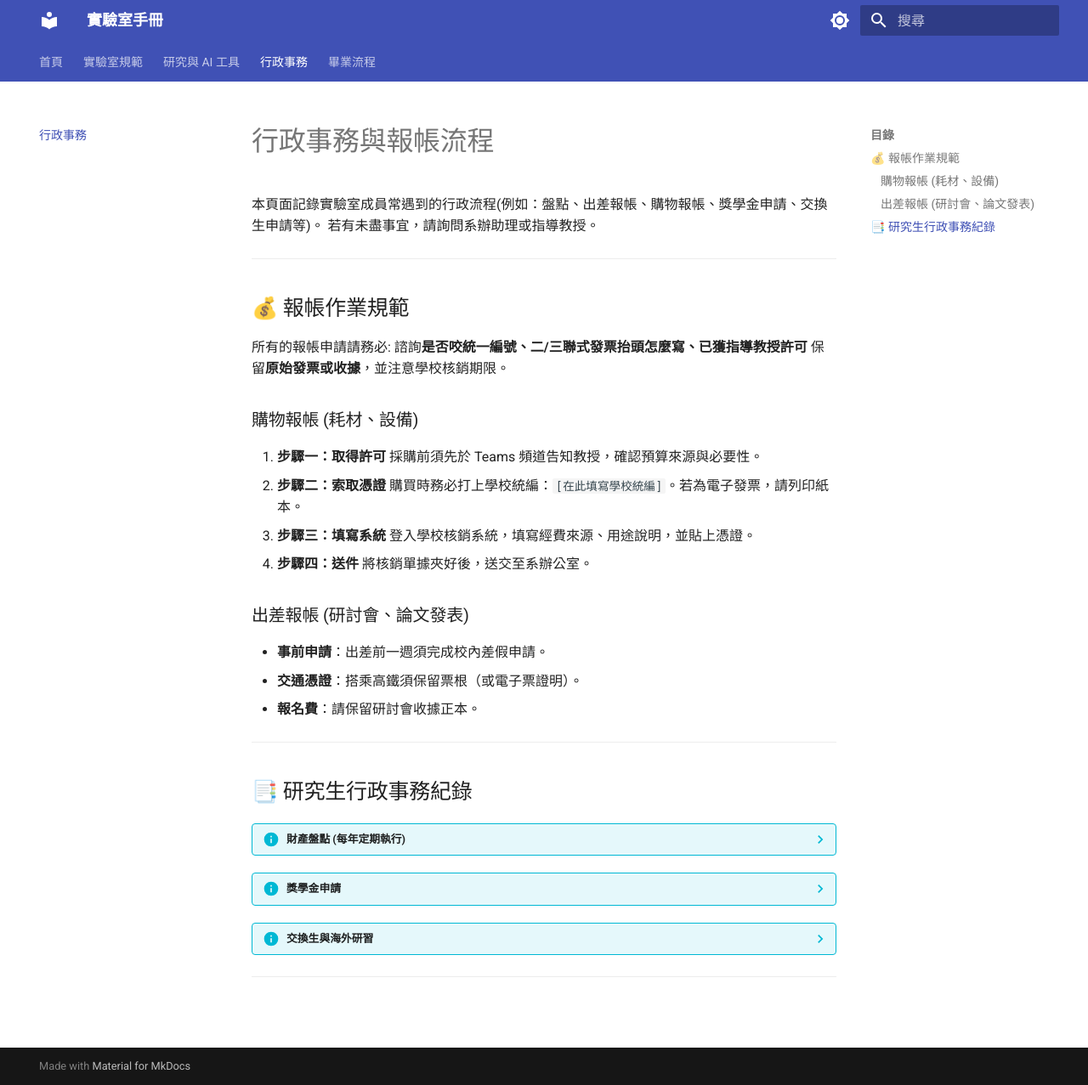
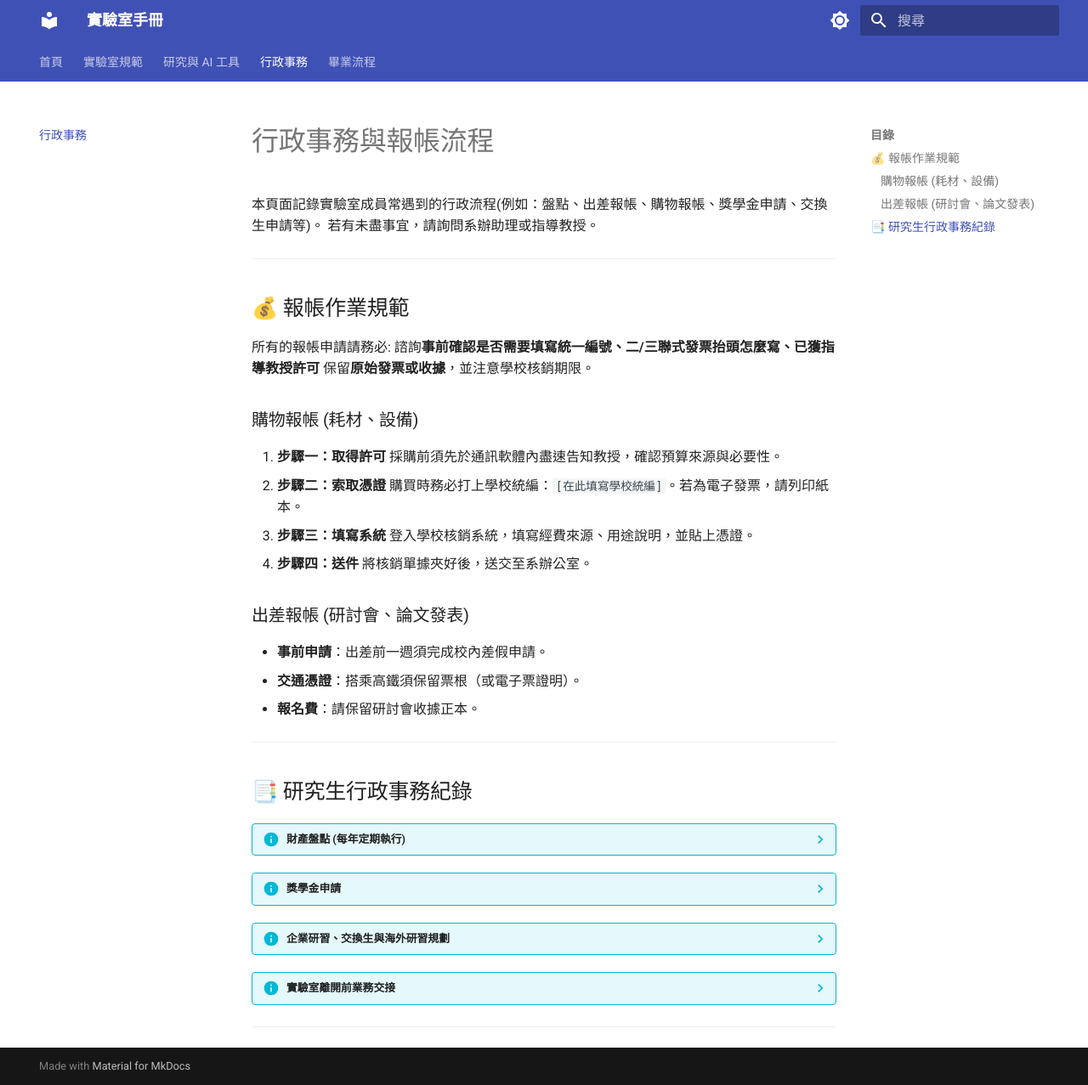
Before and after one commit to Ewz9/lab_handbook, an MkDocs documentation site: the page built from docs/workflow.md, in a window 1280 px wide and 1277 px high. Shown: the whole window at 85% size. Built offline with MkDocs 1.6.1 and Material for MkDocs 9.7.7, drawn with Linux system fonts in a browser that asks for light colours.

Commit message:
Update workflow.md

```diff
--- a/docs/workflow.md
+++ b/docs/workflow.md
@@ -7,11 +7,11 @@
 
 ## 💰 報帳作業規範
 所有的報帳申請請務必:
-諮詢**是否咬統一編號、二/三聯式發票抬頭怎麼寫、已獲指導教授許可**
+諮詢**事前確認是否需要填寫統一編號、二/三聯式發票抬頭怎麼寫、已獲指導教授許可**
 保留**原始發票或收據**，並注意學校核銷期限。
 
 ### 購物報帳 (耗材、設備)
-1. **步驟一：取得許可** 採購前須先於 Teams 頻道告知教授，確認預算來源與必要性。
+1. **步驟一：取得許可** 採購前須先於通訊軟體內盡速告知教授，確認預算來源與必要性。
 2. **步驟二：索取憑證** 購買時務必打上學校統編：`[在此填寫學校統編]`。若為電子發票，請列印紙本。
 3. **步驟三：填寫系統** 登入學校核銷系統，填寫經費來源、用途說明，並貼上憑證。
 4. **步驟四：送件** 將核銷單據夾好後，送交至系辦公室。
@@ -31,10 +31,17 @@
 
 ??? info "獎學金申請"
     * 定期關注系所公告之「研究生助學金」或「企業獎學金」。
-    * 需要推薦信者，請於截止日前兩週將「個人簡歷」與「申請表草案」寄給教授。
+    * 需要推薦信者，請於截止日前兩週將「個人簡歷」與「申請表草案」寄給教授，並以通訊軟體通知。
 
-??? info "交換生與海外研習"
-    * 申請前須與教授深入討論研究進度的延續性。
+??? info "企業研習、交換生與海外研習規劃"
+    * 申請前盡早與教授約時間深入討論研究進度的延續性。
     * 獲准後須完成實驗室業務交接手續。
 
+??? info "實驗室離開前業務交接"
+    * 請整理研究的程式並建構Github repository，包含:Readme、環境安裝與規格(如Docker, Anaconda)、資料集連結、程式執行和產物。
+    * 請聯繫教師或其所指派備承接的成員，並請他在你的Github和指導下實際在一台電腦上操作。
+    * 當接手者確認可獨立操作，請聯繫教師並讓雙方（含指導教授）完成 Repository Fork。
+    * 請歸還實驗室設備，交與實驗室設備管理者或教師本人。
+    * 請依照[此處資料夾內](https://www.sss.com)格式整理研究相關檔案(e.g.研究論文、報告投影片等)後交給教師。
+
 ---
```
